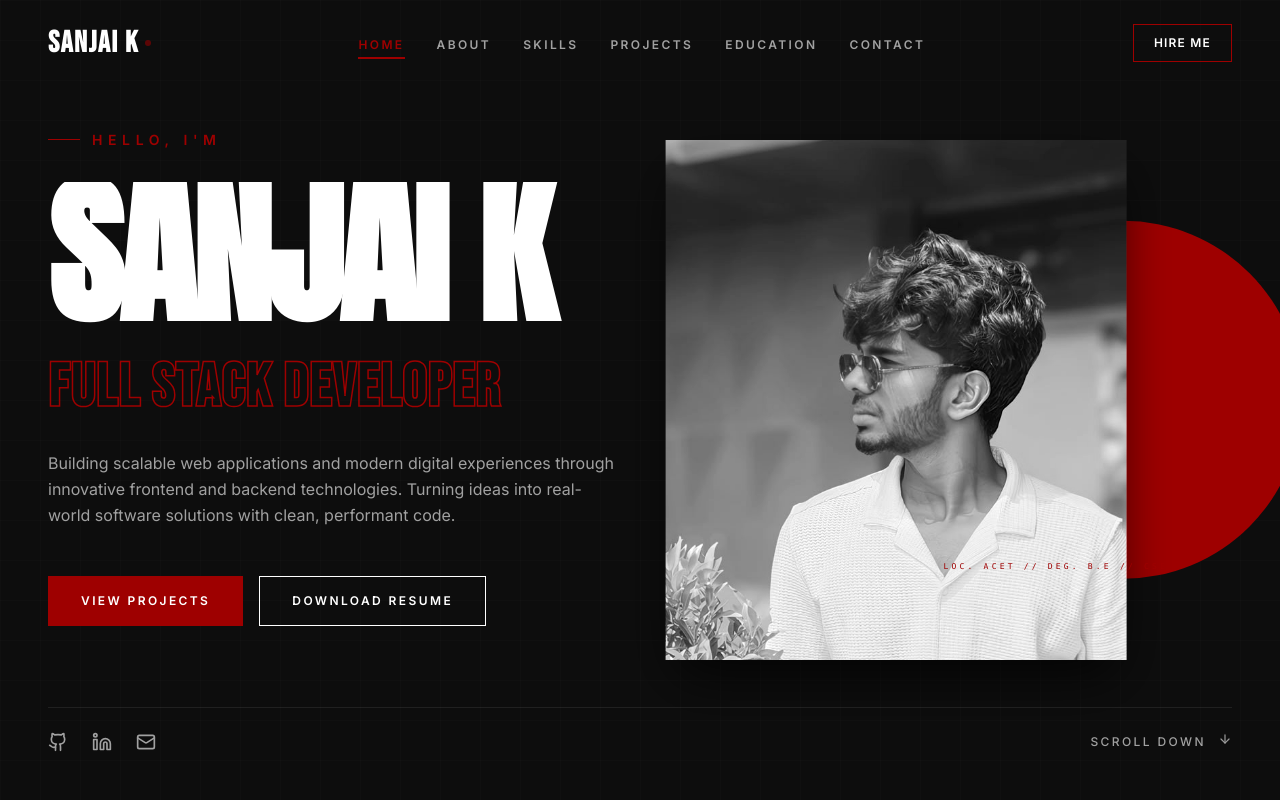
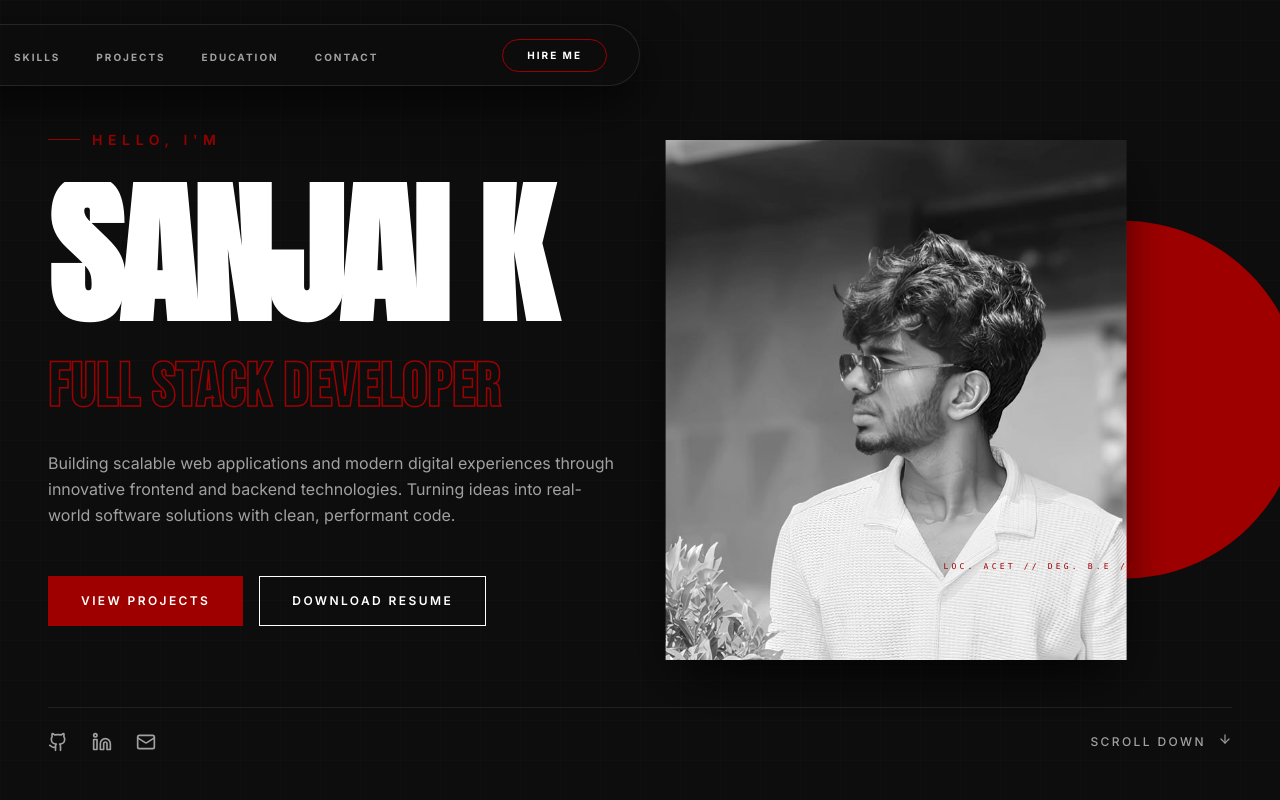
Before and after one commit to sanjaikarthik777-hash/sanjaikportfolio, a Next.js app: page / in a window 1280 px wide. Shown: the top 800 px of the page. Built offline with nearby package versions, Linux system fonts and the light colour scheme.

Commit message:
design: complete liquid glass capsule navigation bar

```diff
--- a/src/components/Navbar.tsx
+++ b/src/components/Navbar.tsx
@@ -8,6 +8,7 @@ export default function Navbar() {
   const [scrolled, setScrolled] = useState(false);
   const [mobileMenuOpen, setMobileMenuOpen] = useState(false);
   const [activeSection, setActiveSection] = useState("home");
+  const [hoveredTab, setHoveredTab] = useState<string | null>(null);
 
   const navItems = [
     { label: "HOME", target: "home" },
@@ -18,10 +19,10 @@ export default function Navbar() {
     { label: "CONTACT", target: "contact" },
   ];
 
-  // Track window scroll to add background blur/shadow
+  // Track window scroll to add background blur/shadow modifications
   useEffect(() => {
     const handleScroll = () => {
-      setScrolled(window.scrollY > 50);
+      setScrolled(window.scrollY > 30);
 
       // Section spy to highlight active menu item
       const sections = ["home", "about", "skills", "projects", "education", "contact"];
@@ -55,71 +56,87 @@ export default function Navbar() {
   return (
     <>
       <motion.header
-        className={`fixed top-0 left-0 right-0 z-40 transition-all duration-300 ${
-          scrolled ? "py-4 bg-bg-solid/80 backdrop-blur-md border-b border-brand-border" : "py-6 bg-transparent"
+        className={`fixed left-1/2 -translate-x-1/2 z-40 w-[95%] max-w-5xl transition-all duration-300 ${
+          scrolled ? "top-4" : "top-6"
         }`}
-        initial={{ y: -100, opacity: 0 }}
-        animate={{ y: 0, opacity: 1 }}
-        transition={{ duration: 0.6, delay: 1 }}
+        initial={{ y: -100, opacity: 0, x: "-50%" }}
+        animate={{ y: 0, opacity: 1, x: "-50%" }}
+        transition={{ duration: 0.8, delay: 0.5, ease: "easeOut" }}
       >
-        <div className="max-w-7xl mx-auto px-6 md:px-12 flex justify-between items-center">
+        {/* Liquid Glass Capsule Container */}
+        <div
+          className={`w-full px-6 py-2.5 rounded-full border border-white/10 bg-[#0D0D0D]/40 backdrop-blur-xl shadow-[0_20px_50px_rgba(0,0,0,0.65)] flex justify-between items-center relative overflow-hidden transition-all duration-300 ${
+            scrolled ? "py-2 bg-[#0D0D0D]/60 border-white/15" : ""
+          }`}
+        >
           {/* Logo / Brand Name */}
           <button
             onClick={() => scrollToSection("home")}
-            className="group relative flex items-center gap-1.5 focus:outline-none"
+            className="group relative flex items-center gap-1.5 focus:outline-none z-10 pl-2"
           >
-            <span className="font-bebas text-2xl md:text-3xl font-bold tracking-wider text-text-white transition-colors duration-300 group-hover:text-brand-red">
+            <span className="font-bebas text-2xl font-bold tracking-wider text-text-white transition-colors duration-300 group-hover:text-brand-red">
               SANJAI K
             </span>
             <span className="h-1.5 w-1.5 rounded-full bg-brand-red animate-pulse" />
           </button>
 
           {/* Desktop Navigation Links */}
-          <nav className="hidden md:flex items-center gap-8">
+          <nav className="hidden md:flex items-center gap-1 relative z-10">
             {navItems.map((item) => (
               <button
                 key={item.target}
                 onClick={() => scrollToSection(item.target)}
-                className="group relative py-1 focus:outline-none"
+                onMouseEnter={() => setHoveredTab(item.target)}
+                onMouseLeave={() => setHoveredTab(null)}
+                className="group relative px-4 py-2 focus:outline-none rounded-full"
               >
                 <span
-                  className={`font-sans text-xs tracking-[0.2em] font-semibold transition-colors duration-300 ${
-                    activeSection === item.target ? "text-brand-red" : "text-text-gray group-hover:text-text-white"
+                  className={`font-sans text-[10px] tracking-[0.2em] font-bold transition-colors duration-300 relative z-10 ${
+                    activeSection === item.target ? "text-brand-red" : "text-text-gray group-hover:text-white"
                   }`}
                 >
                   {item.label}
                 </span>
-                {/* Underline indicators */}
+
+                {/* Sliding Liquid Glass Capsule Hover Highlight */}
+                {hoveredTab === item.target && (
+                  <motion.div
+                    className="absolute inset-0 bg-white/5 border border-white/5 rounded-full z-0 shadow-inner"
+                    layoutId="navbarHoverPill"
+                    transition={{ type: "spring", stiffness: 350, damping: 28 }}
+                  />
+                )}
+
+                {/* Active Section indicator bar */}
                 {activeSection === item.target && (
-                  <motion.span
-                    className="absolute bottom-0 left-0 right-0 h-[2px] bg-brand-red"
-                    layoutId="activeNavIndicator"
+                  <motion.div
+                    className="absolute bottom-0.5 left-1/2 -translate-x-1/2 h-[2.5px] w-5 rounded-full bg-brand-red z-10"
+                    layoutId="navbarActiveBar"
                     transition={{ type: "spring", stiffness: 380, damping: 30 }}
                   />
                 )}
-                <span className="absolute bottom-0 left-0 w-full h-[2px] bg-brand-red scale-x-0 transition-transform duration-300 origin-left group-hover:scale-x-100" />
               </button>
             ))}
           </nav>
 
           {/* Action Button - Let's Talk */}
-          <div className="hidden md:block">
+          <div className="hidden md:block z-10 pr-2">
             <button
               onClick={() => scrollToSection("contact")}
-              className="relative px-5 py-2.5 overflow-hidden group border border-brand-red bg-transparent font-sans text-xs tracking-widest font-semibold hover:text-white transition-all duration-300"
+              className="relative px-6 py-2 overflow-hidden group border border-brand-red bg-transparent font-sans text-[10px] tracking-[0.2em] font-bold text-white rounded-full transition-all duration-300"
             >
               <span className="absolute inset-0 w-full h-full bg-brand-red -translate-x-full transition-transform duration-300 ease-out group-hover:translate-x-0" />
-              <span className="relative z-10">HIRE ME</span>
+              <span className="relative z-10 group-hover:text-white transition-colors duration-300">HIRE ME</span>
             </button>
           </div>
 
           {/* Mobile Menu Icon */}
           <button
             onClick={() => setMobileMenuOpen(true)}
-            className="md:hidden p-2 text-text-white focus:outline-none hover:text-brand-red transition-colors duration-300"
+            className="md:hidden p-2 text-text-white focus:outline-none hover:text-brand-red transition-colors duration-300 z-10"
             aria-label="Open Menu"
           >
-            <Menu size={24} />
+            <Menu size={20} />
           </button>
         </div>
       </motion.header>
@@ -128,7 +145,7 @@ export default function Navbar() {
       <AnimatePresence>
         {mobileMenuOpen && (
           <motion.div
-            className="fixed inset-0 z-50 bg-bg-solid flex flex-col justify-between p-8"
+            className="fixed inset-0 z-50 bg-[#0D0D0D] flex flex-col justify-between p-8"
             initial={{ opacity: 0, x: "100%" }}
             animate={{ opacity: 1, x: 0 }}
             exit={{ opacity: 0, x: "100%" }}
@@ -144,7 +161,7 @@ export default function Navbar() {
                 className="p-2 text-text-white hover:text-brand-red transition-colors duration-300"
                 aria-label="Close Menu"
               >
-                <X size={24} />
+                <X size={22} />
               </button>
             </div>
 
```
